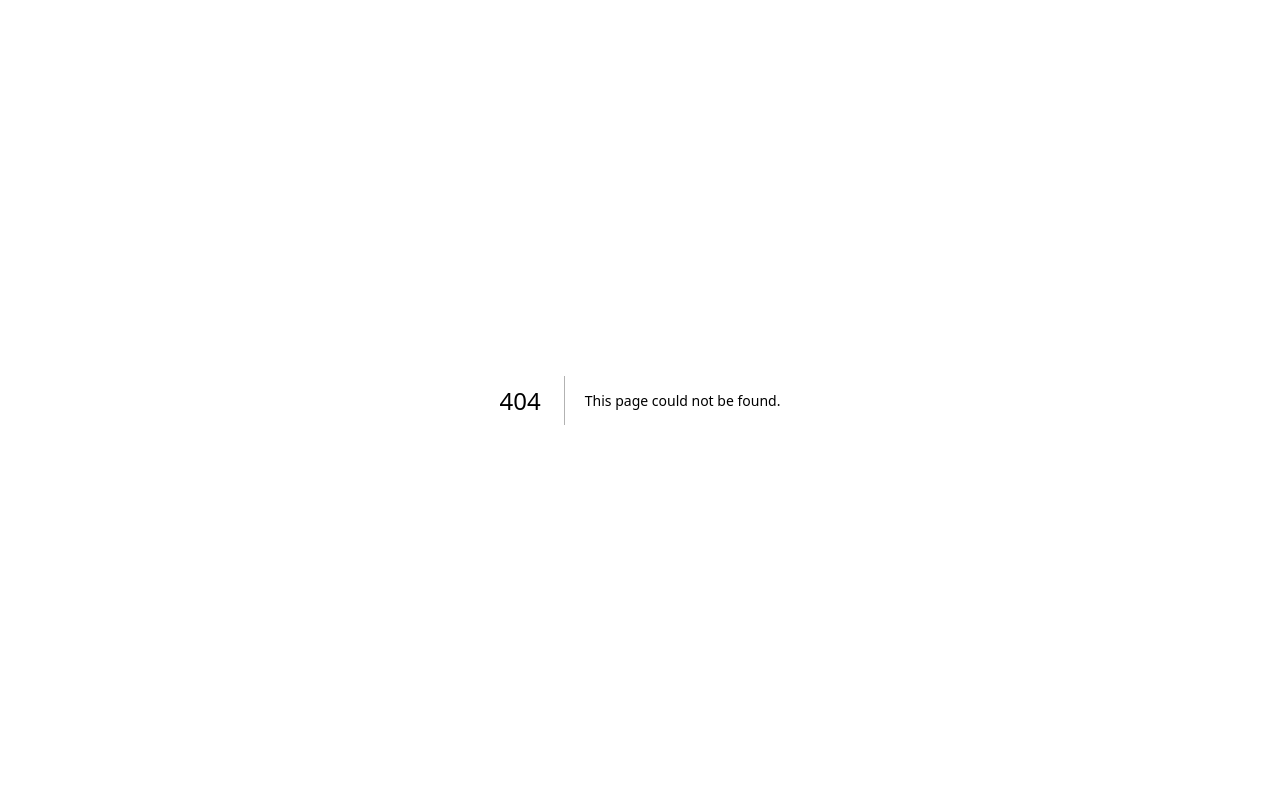
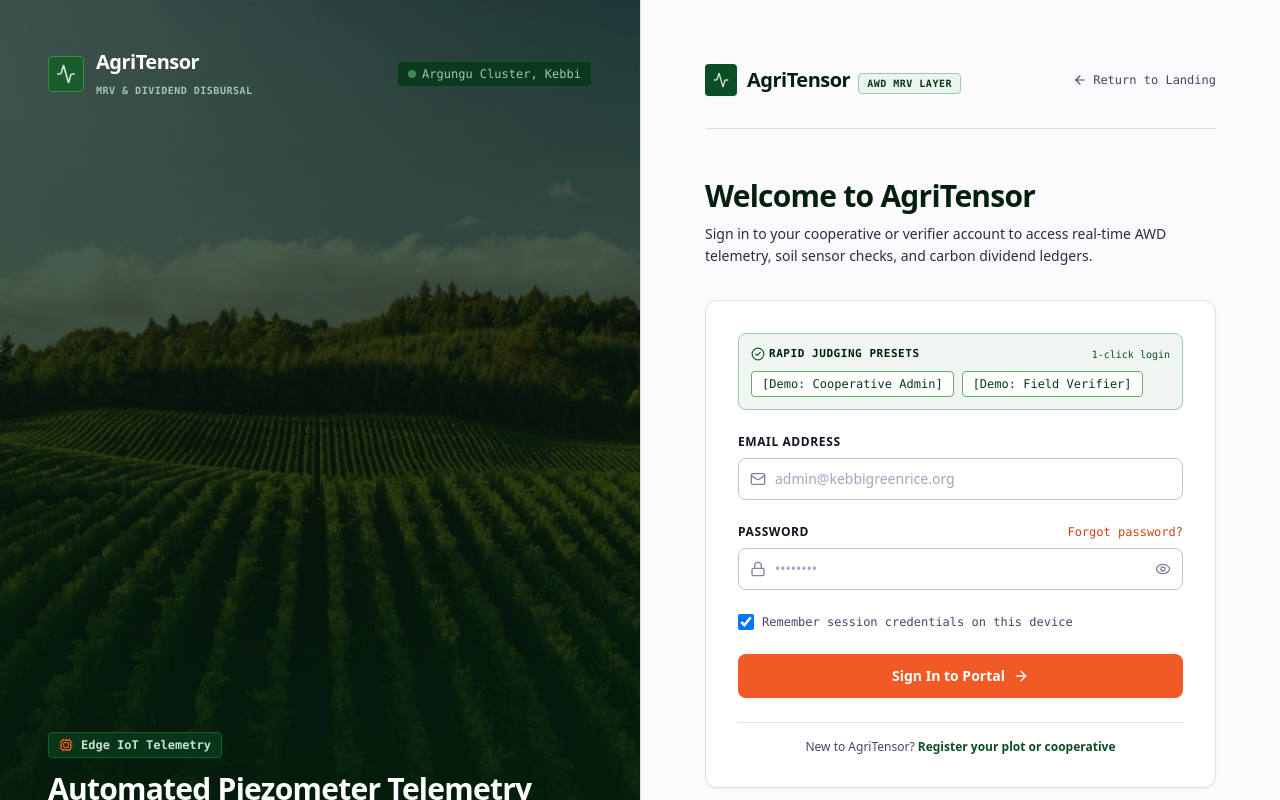
Before and after one commit to QuorumBuilders/CarbonTensor, a Next.js app in the folder frontend/: page /auth/login in a window 1280 px wide. Before the commit this address had no page. Shown: the top 800 px of the page. Built offline with nearby package versions, Linux system fonts and the light colour scheme; no server answers.

Commit message:
feat(auth): integrate mock auth state and route redirection to dashboard

```diff
--- /dev/null
+++ b/frontend/app/auth/login/page.tsx
@@ -0,0 +1,19 @@
+import type { Metadata } from "next";
+import { AuthLayout } from "@/components/auth/AuthLayout";
+import { LoginForm } from "@/components/auth/LoginForm";
+
+export const metadata: Metadata = {
+  title: "Sign In | AgriTensor Portal",
+  description: "Sign in to access your Nigerian rice cooperative AWD MRV telemetry and carbon dividend portal.",
+};
+
+export default function LoginPage() {
+  return (
+    <AuthLayout
+      title="Welcome to AgriTensor"
+      subtitle="Sign in to your cooperative or verifier account to access real-time AWD telemetry, soil sensor checks, and carbon dividend ledgers."
+    >
+      <LoginForm />
+    </AuthLayout>
+  );
+}
--- /dev/null
+++ b/frontend/app/auth/register/page.tsx
@@ -0,0 +1,19 @@
+import type { Metadata } from "next";
+import { AuthLayout } from "@/components/auth/AuthLayout";
+import { RegisterForm } from "@/components/auth/RegisterForm";
+
+export const metadata: Metadata = {
+  title: "Register Account | AgriTensor",
+  description: "Register your smallholder rice plot or cooperative union for verified AWD carbon finance in Nigeria.",
+};
+
+export default function RegisterPage() {
+  return (
+    <AuthLayout
+      title="Join the AWD MRV Network"
+      subtitle="Register your rice farming plot or onboard your cooperative union to start measuring water levels and earning verified carbon dividends."
+    >
+      <RegisterForm />
+    </AuthLayout>
+  );
+}
```
Also changed, not shown: 1 other file (tests, documents, lock files or other folders).
